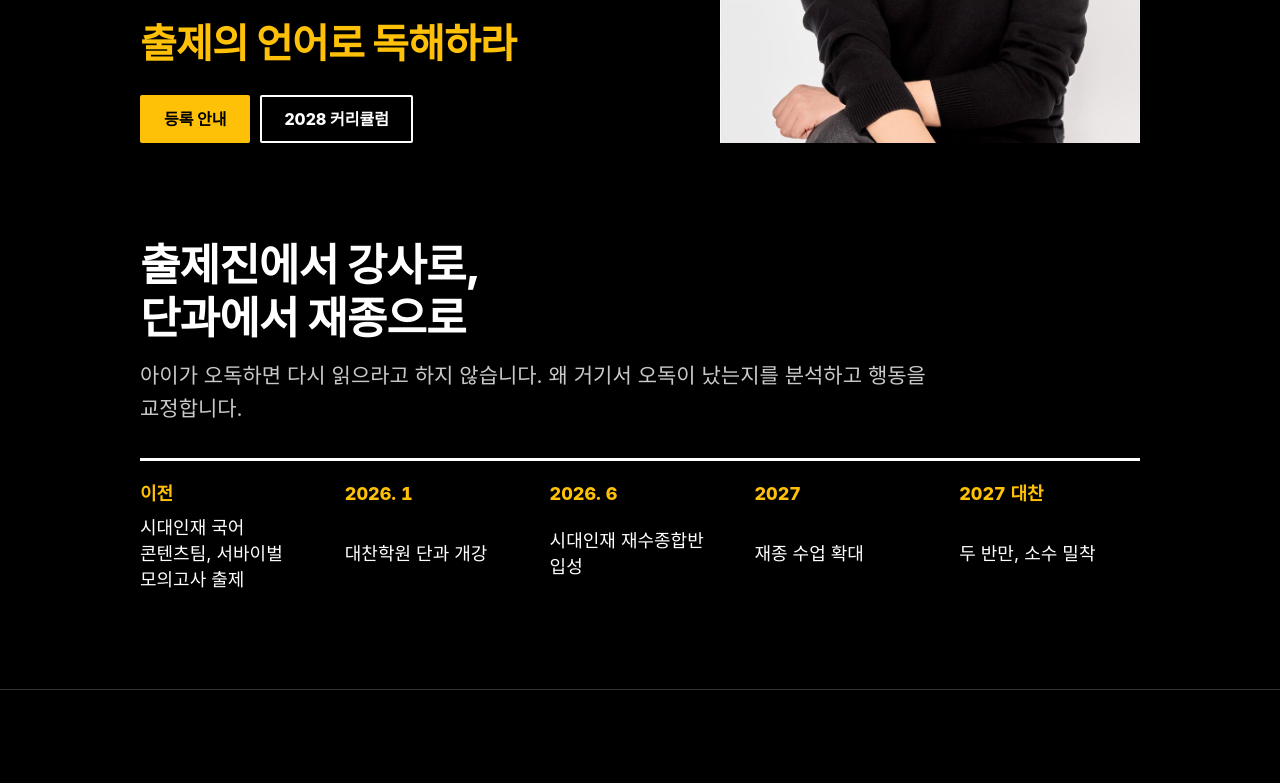
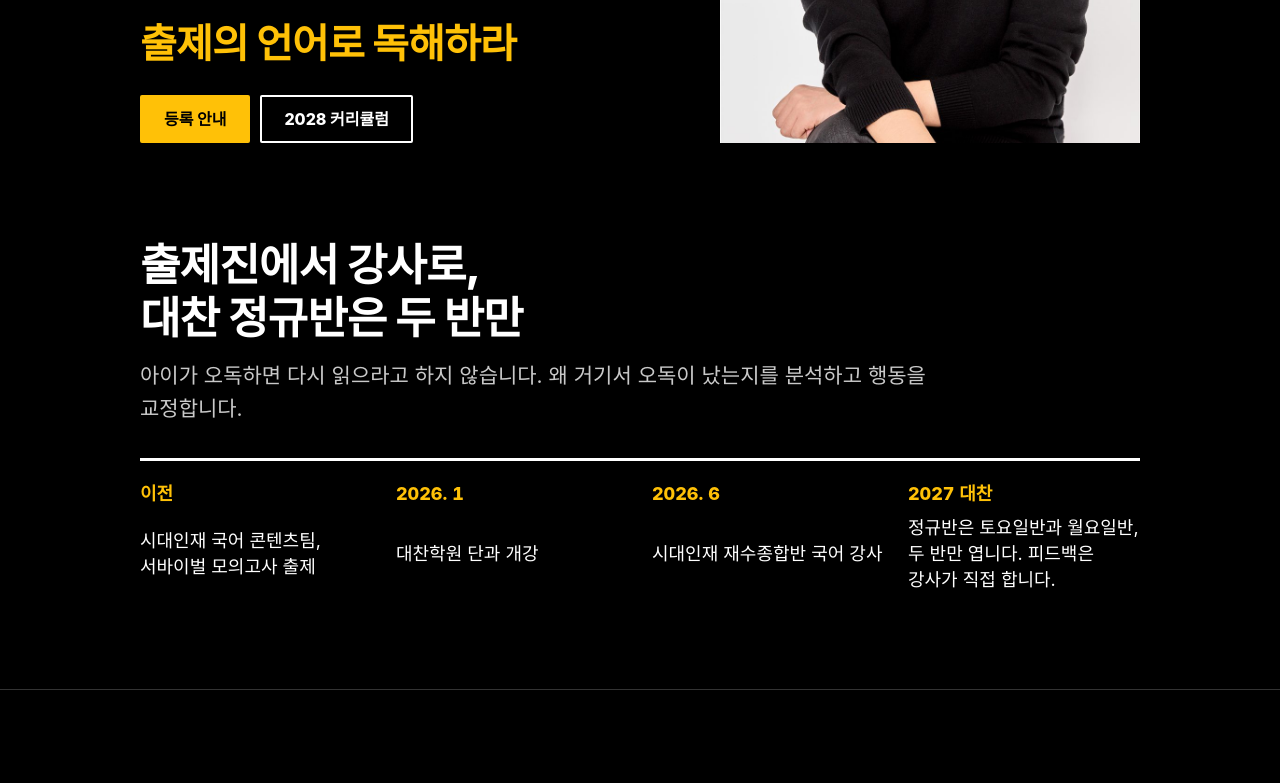
Before and after one commit to chajunho1515-stack/chajunho1515-stack.github.io, a plain HTML site: page index.html in a window 1280 px wide. Shown: the part 453-1236 px from the top of the page. Drawn offline with Linux system fonts and the light colour scheme; a web font is replaced by a local one.

Commit message:
Reframe the career section around the two-class commitment
Co-Authored-By: Claude Fable 5.2 <noreply@anthropic.com>

```diff
--- a/index.html
+++ b/index.html
@@ -139,7 +139,7 @@ footer a:hover{color:var(--yellow)}
   .hero .grid{grid-template-columns:minmax(0,1fr) minmax(0,420px);gap:56px}
   .hero .photo{aspect-ratio:4/4.6}
   section{padding:96px 0}
-  .tl{grid-template-columns:repeat(5,minmax(0,1fr));gap:24px}
+  .tl{grid-template-columns:repeat(4,minmax(0,1fr));gap:24px}
   .tl li{grid-template-columns:minmax(0,1fr);gap:8px;border-bottom:0;padding:20px 0 0}
   .four{grid-template-columns:repeat(4,minmax(0,1fr));gap:32px}
   .proof{grid-template-columns:minmax(0,1.6fr) minmax(0,1fr);gap:40px}
@@ -184,14 +184,13 @@ footer a:hover{color:var(--yellow)}
 
 <section>
   <div class="wrap">
-    <h2>출제진에서 강사로,<br>단과에서 재종으로</h2>
+    <h2>출제진에서 강사로,<br>대찬 정규반은 두 반만</h2>
     <p class="lead">아이가 오독하면 다시 읽으라고 하지 않습니다. 왜 거기서 오독이 났는지를 분석하고 행동을 교정합니다.</p>
     <ol class="tl">
       <li><b>이전</b><span>시대인재 국어 콘텐츠팀, 서바이벌 모의고사 출제</span></li>
       <li><b>2026. 1</b><span>대찬학원 단과 개강</span></li>
-      <li><b>2026. 6</b><span>시대인재 재수종합반 입성</span></li>
-      <li><b>2027</b><span>재종 수업 확대</span></li>
-      <li><b>2027 대찬</b><span>두 반만, 소수 밀착</span></li>
+      <li><b>2026. 6</b><span>시대인재 재수종합반 국어 강사</span></li>
+      <li><b>2027 대찬</b><span>정규반은 토요일반과 월요일반, 두 반만 엽니다. 피드백은 강사가 직접 합니다.</span></li>
     </ol>
   </div>
 </section>
```
